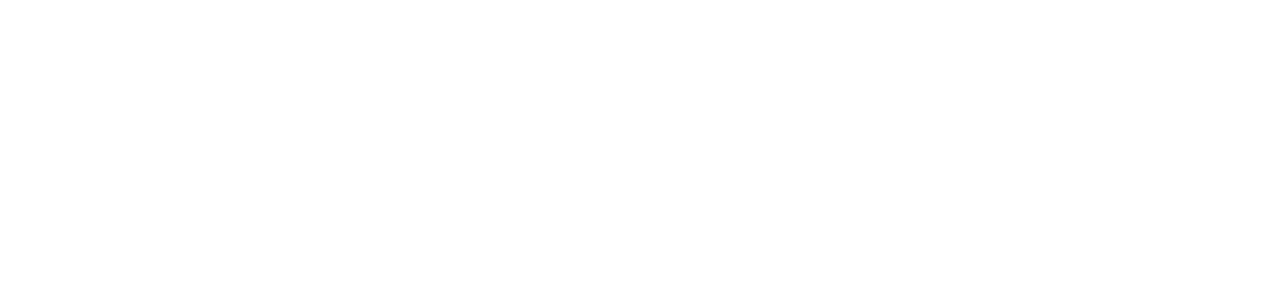
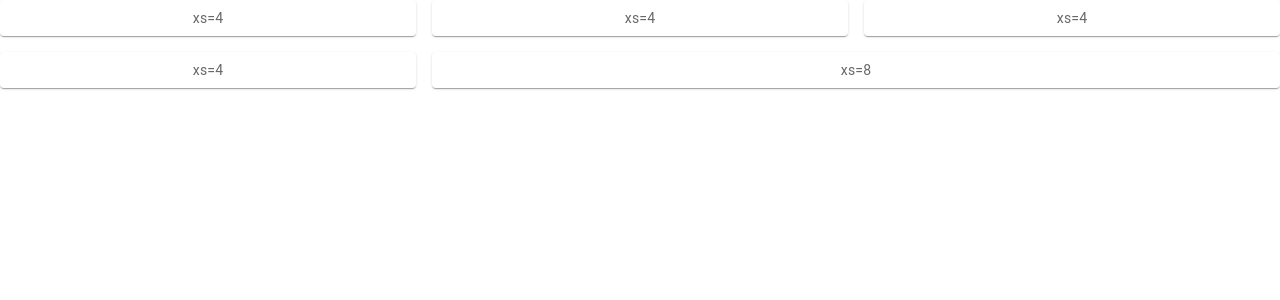
Before and after one commit to jpmhaggerty/capstone-ui, a React (Create React App) app: page / in a window 1280 px wide. Shown: the top 300 px of the page. Built offline with nearby package versions, Linux system fonts and the light colour scheme.

Commit message:
Added grids

```diff
--- a/package.json
+++ b/package.json
@@ -3,6 +3,9 @@
   "version": "0.1.0",
   "private": true,
   "dependencies": {
+    "@emotion/react": "^11.5.0",
+    "@emotion/styled": "^11.3.0",
+    "@mui/material": "^5.1.0",
     "@testing-library/jest-dom": "^5.15.0",
     "@testing-library/react": "^11.2.7",
     "@testing-library/user-event": "^12.8.3",
--- a/src/App.js
+++ b/src/App.js
@@ -1,4 +1,5 @@
 import './App.css';
+import BasicGrid from './components/BasicGrid.js';
 
 function App() {
   return (
@@ -8,7 +9,7 @@
       </header>
       <body>
         {/* box/ container/ grid */}
-
+        <BasicGrid />
       </body>
     </div>
   );
--- /dev/null
+++ b/src/components/BasicGrid.js
@@ -0,0 +1,36 @@
+import * as React from 'react';
+import { styled } from '@mui/material/styles';
+import Box from '@mui/material/Box';
+import Paper from '@mui/material/Paper';
+import Grid from '@mui/material/Grid';
+
+const Item = styled(Paper)(({ theme }) => ({
+  ...theme.typography.body2,
+  padding: theme.spacing(1),
+  textAlign: 'center',
+  color: theme.palette.text.secondary,
+}));
+
+export default function BasicGrid() {
+  return (
+    <Box sx={{ flexGrow: 1 }}>
+      <Grid container spacing={2}>
+        <Grid item xs={4}>
+          <Item>xs=4</Item>
+        </Grid>
+        <Grid item xs={4}>
+          <Item>xs=4</Item>
+        </Grid>
+        <Grid item xs={4}>
+          <Item>xs=4</Item>
+        </Grid>
+        <Grid item xs={4}>
+          <Item>xs=4</Item>
+        </Grid>
+        <Grid item xs={8}>
+          <Item>xs=8</Item>
+        </Grid>
+      </Grid>
+    </Box>
+  );
+}
```
Also changed, not shown: 1 other file (tests, documents, lock files or other folders).
